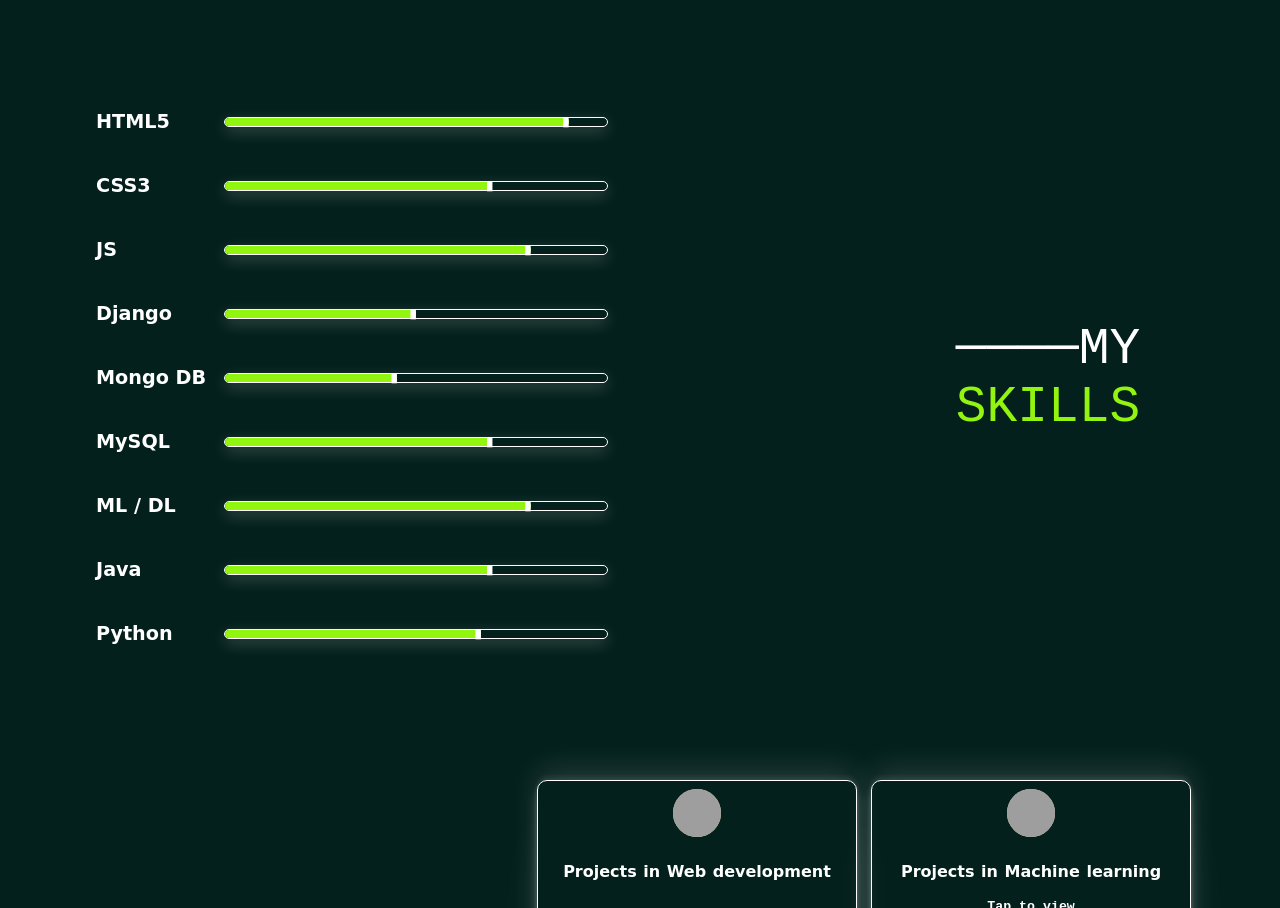
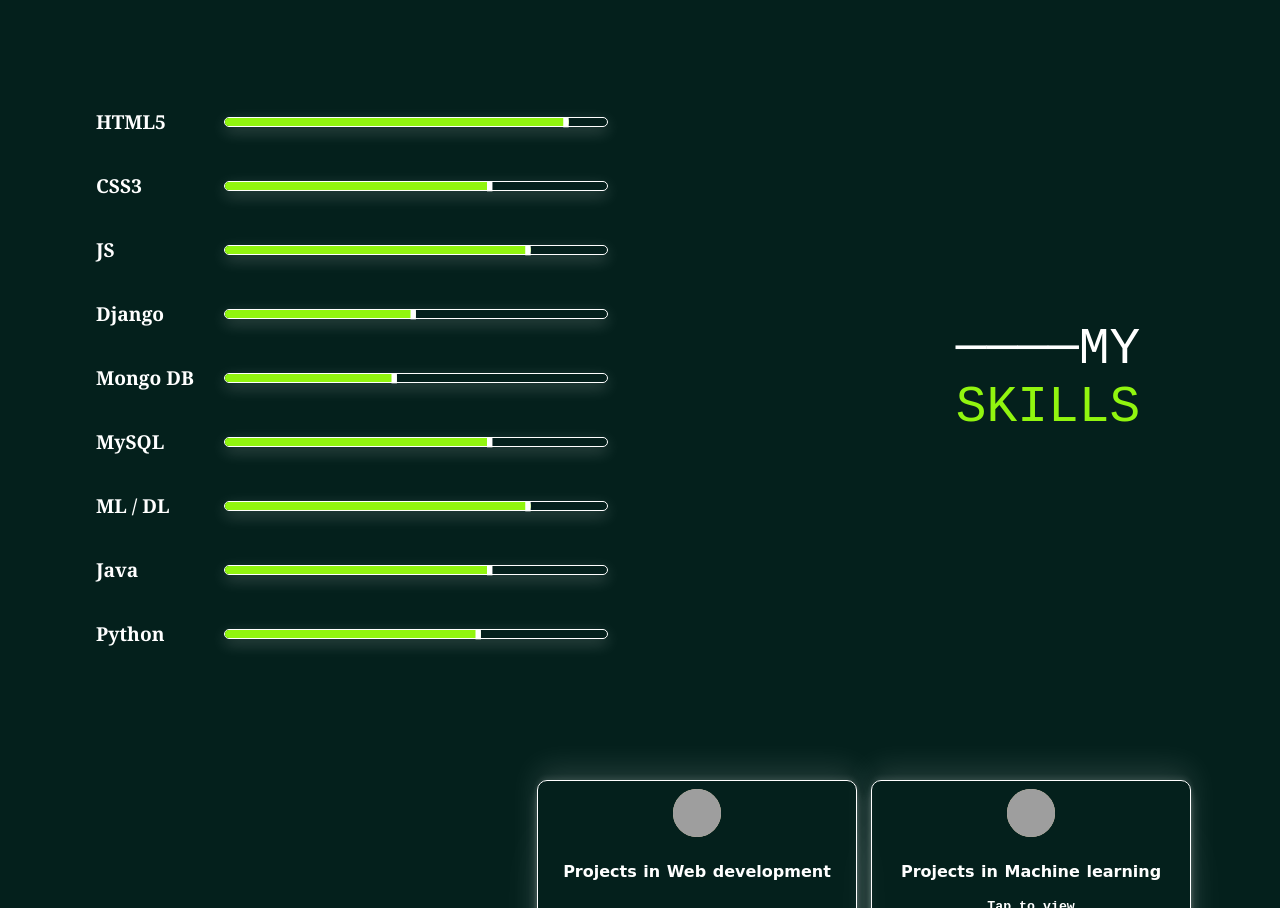
Before and after one commit to ShivendraSinha418/Portfolio, a plain HTML site: page index.html in a window 1280 px wide. Shown: the part 963-1871 px from the top of the page. Drawn offline with Linux system fonts and the light colour scheme; grey boxes are pictures that could not be loaded; a web font is replaced by a local one.

Commit message:
Update style.css

```diff
--- a/static/css/style.css
+++ b/static/css/style.css
@@ -213,7 +213,7 @@ box-shadow: rgba(255, 255, 255, 0.2) 0px 5px 15px;
 }
 .skblock h3{
     font-size: clamp(0.9rem,1.5vw,1.5rem);
-    font-family: cursive;
+    font-family: Cambria, Cochin, Georgia, Times, 'Times New Roman', serif;
 }
 .score{
     height: 100%;
```
